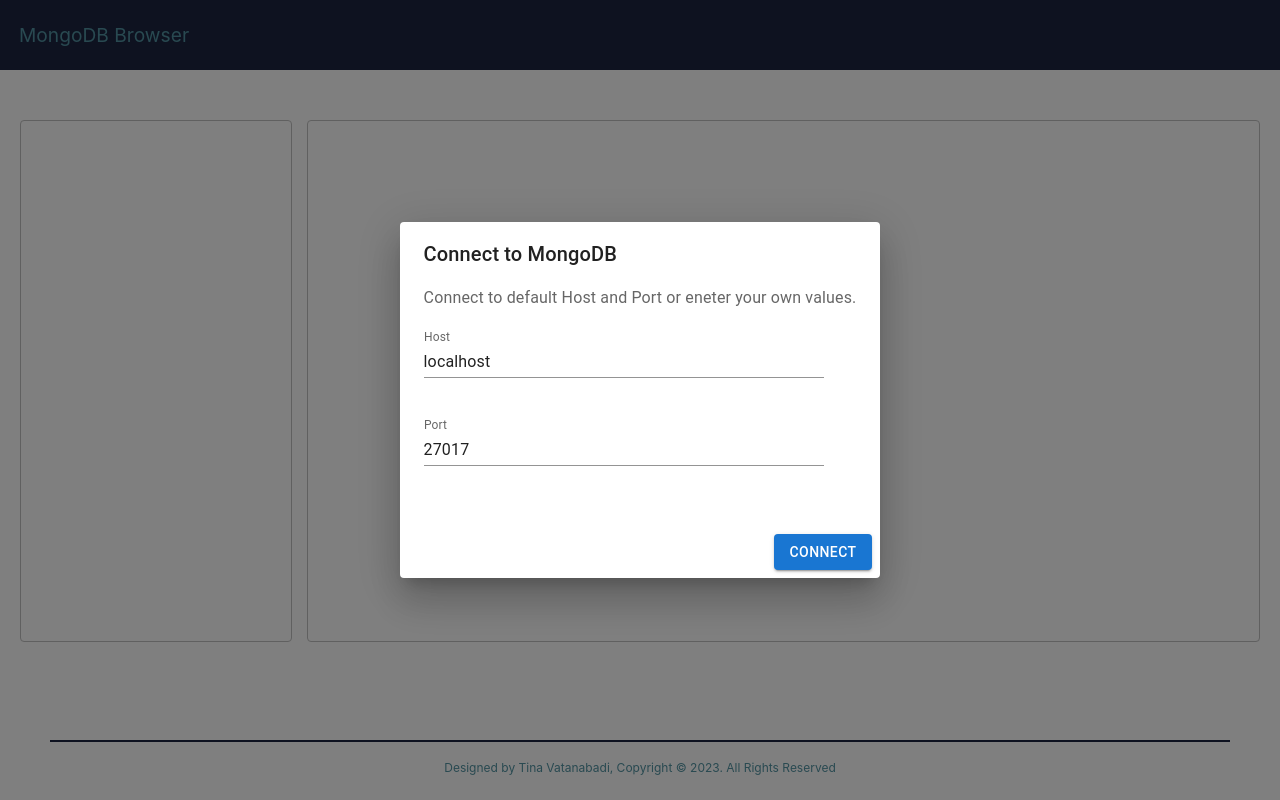
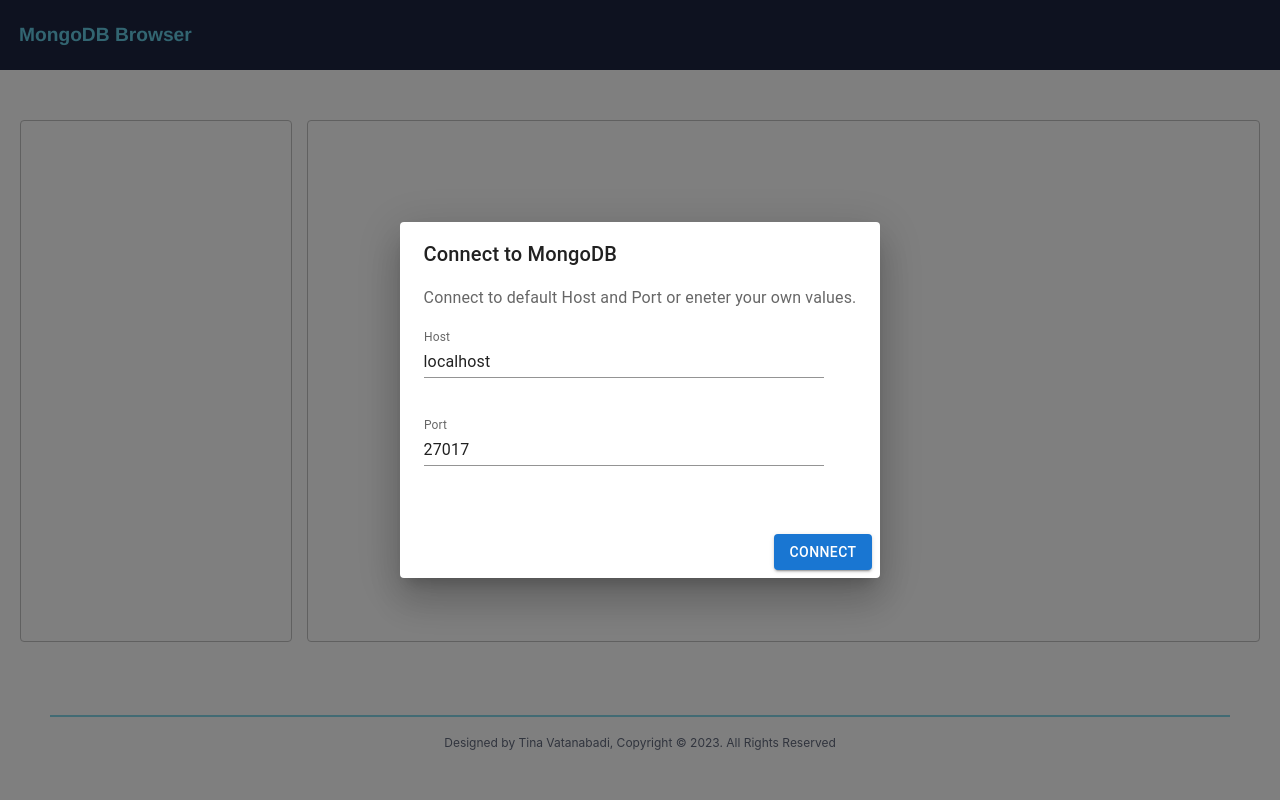
Before and after one commit to Tiinzzy/react-projects, a React (Create React App) app in the folder mongodb-browser/src/front-end/: page / in a window 1280 px wide. Built offline with nearby package versions, Linux system fonts and the light colour scheme; the HTML template or start-up script is replaced by a standard one.

Commit message:
changed styling colours for header and footer

```diff
--- a/mongodb-browser/src/front-end/src/components/style.css
+++ b/mongodb-browser/src/front-end/src/components/style.css
@@ -33,27 +33,28 @@
     /* border-bottom: solid 2px rgb(121, 193, 255); */
     background-color: #1C2541;
     padding: 10px 0px 10px 19px;
-    color: #5294A3;
+    color: #65cce4;
     font-size: larger;
     height: 50px;
     display: flex;
     flex-direction: row;
     justify-content: left;
     align-items: center;
+    font-weight: bold;
+    font-family: Helvetica;
 }
 
 .footer-main-box {
-    margin-top: 25px;
     margin-left: 50px;
     margin-right: 50px;
-    border-top: solid 2px #1C2541;
+    border-top: solid 2px #65cde4c9;
     height: 50px;
     display: flex;
     flex-direction: row;
     justify-content: center;
     align-items: center;
     font-size: 12px;
-    color: #5294A3;
+    color: #1c2541b1;
 }
 
 .display-documents-box-1 {
```
